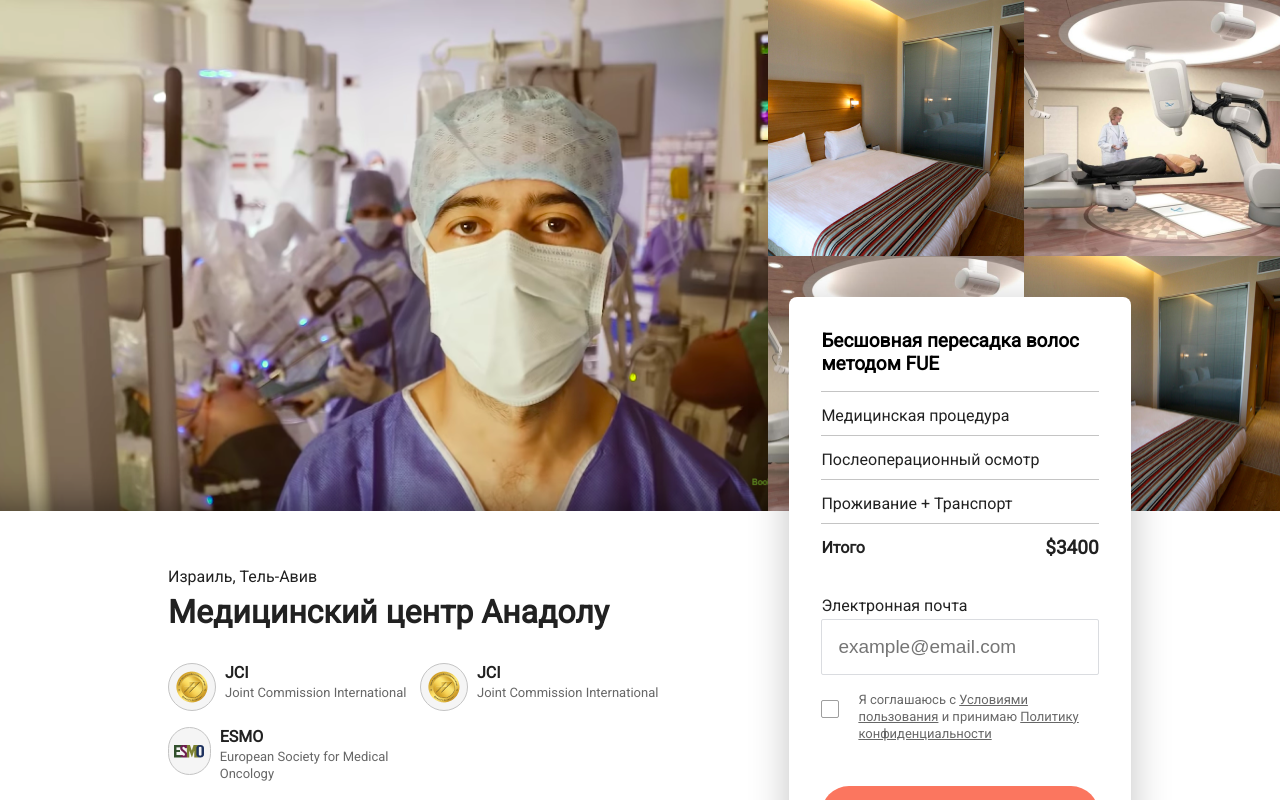
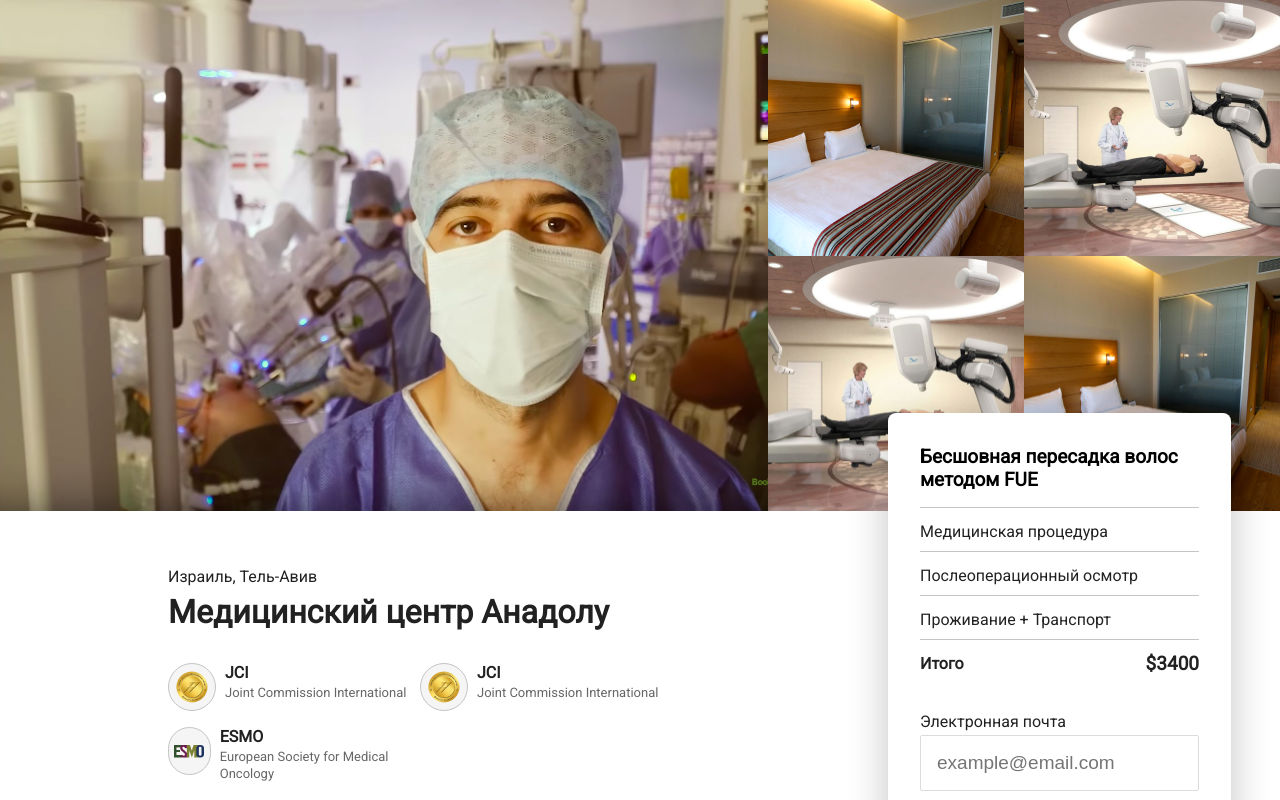
Before and after one commit to semkaway/page-sample, a Vue app: page / in a window 1280 px wide. Shown: the top 800 px of the page. Built offline with nearby package versions, Linux system fonts and the light colour scheme.

Commit message:
[FIX] dynamic form height

```diff
--- a/src/components/Homepage.vue
+++ b/src/components/Homepage.vue
@@ -127,12 +127,10 @@
 
     .homepage__form {
         position: absolute;
-        left: 61.67%;
-        right: 11.67%;
-        top: 37.11%;
-        bottom: 11.68%;
-        /* height: 570px;
-        width: 384px; */
+        margin-left: 888px;
+        margin-right: 168px;
+        margin-top: 413px;
+        height: auto;
         box-shadow: 0px 8px 40px rgba(0, 0, 0, 0.24);
         border-radius: 8px;
     }
```
